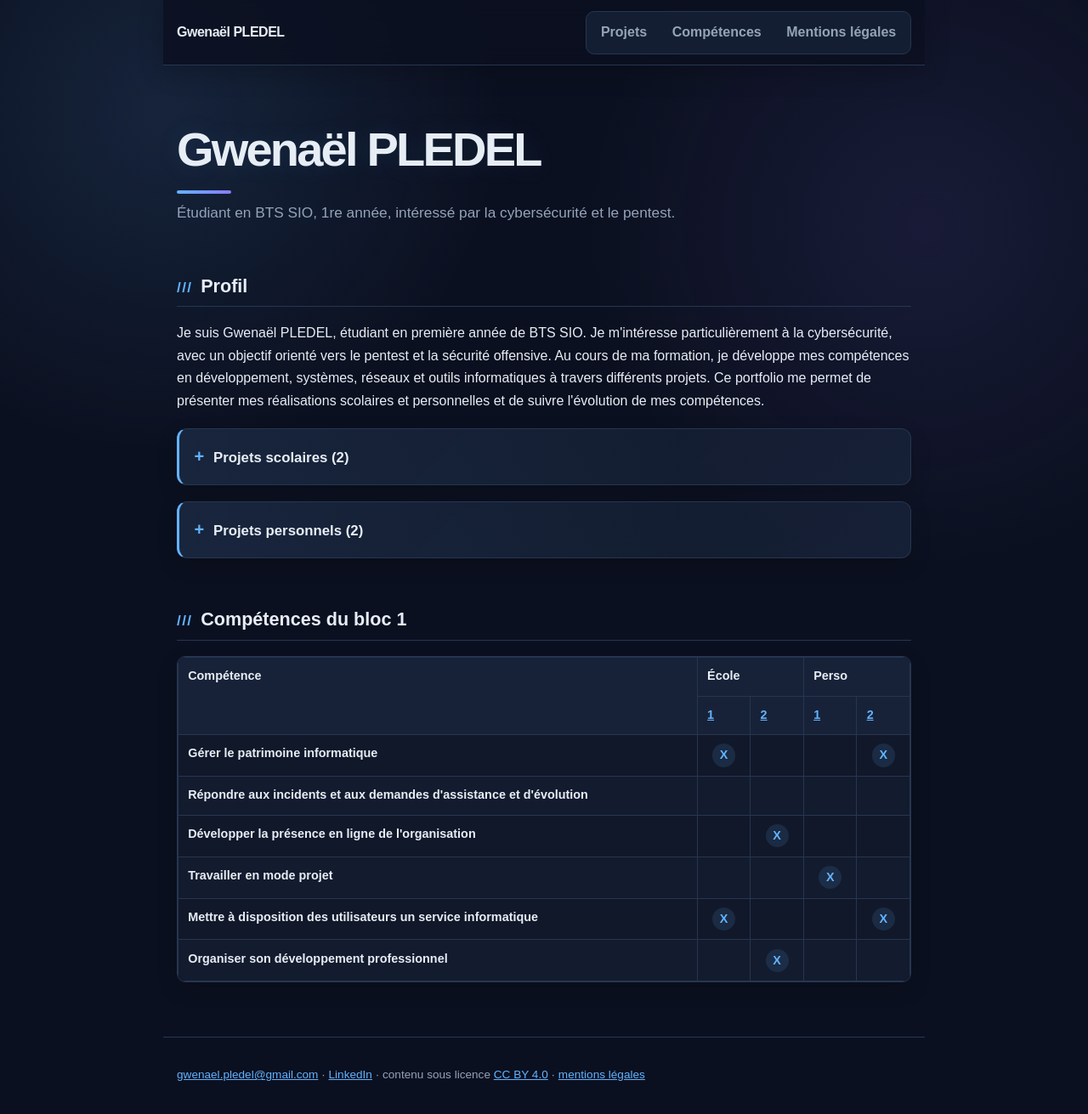
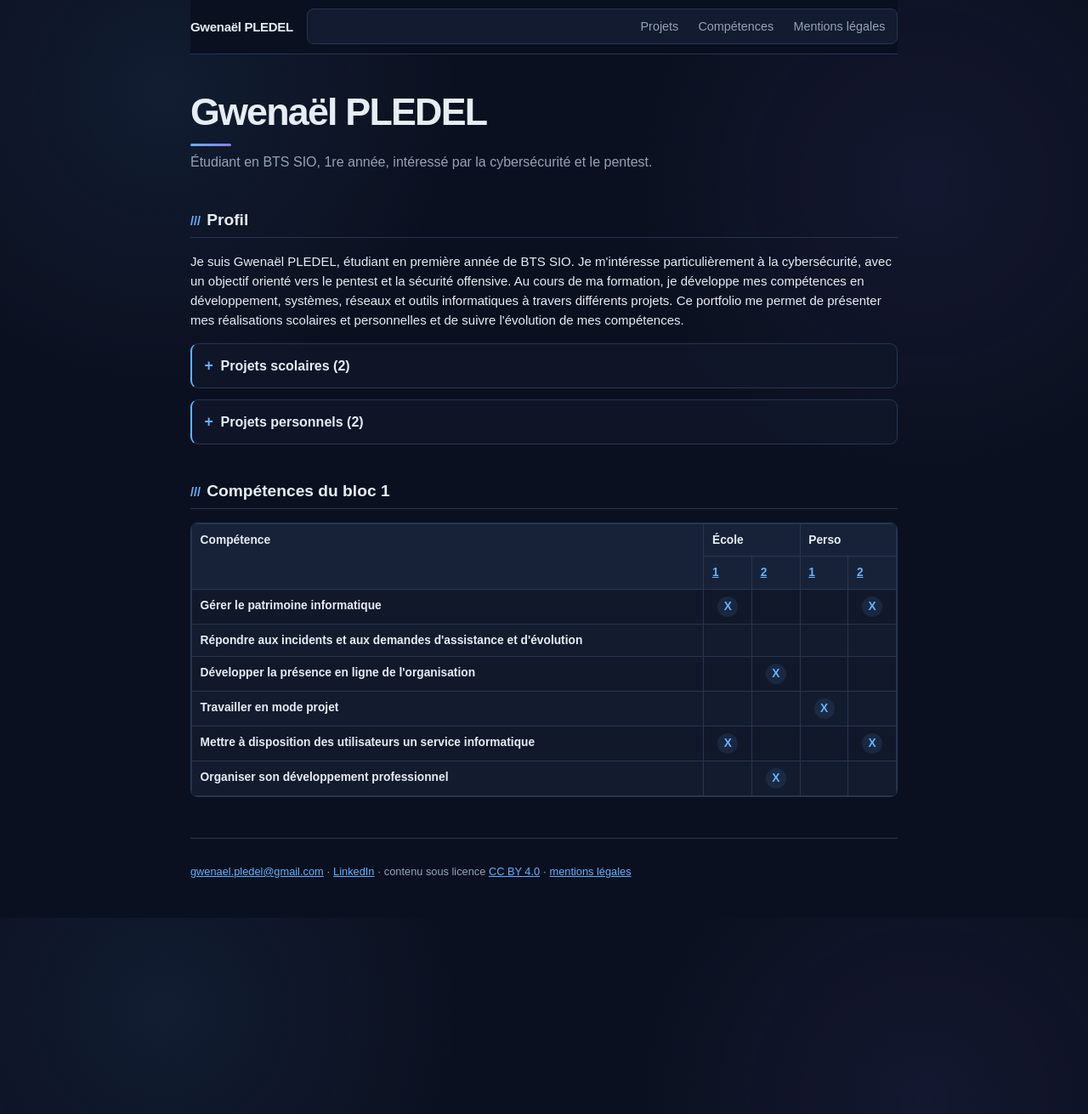
Before and after one commit to vzsca/Portfolio-Gwenael, a Jekyll site: the page built from index.html, in a window 1280 px wide and 1330 px high. Shown: the top 1311 px of the window at 85% size. Built offline with Jekyll 4.4.1, drawn with Linux system fonts in a browser that asks for light colours.

Commit message:
Rendre le portfolio plus compact et naturel

```diff
--- a/css/style.css
+++ b/css/style.css
@@ -7,7 +7,7 @@
   --surface: #11182a;
   --surface-2: #172238;
   --border: #263650;
-  --glow: rgba(99, 179, 255, .2);
+  --glow: rgba(99, 179, 255, .16);
 }
 
 * { box-sizing: border-box; }
@@ -17,41 +17,36 @@ html { scroll-behavior: smooth; }
 body {
   margin: 0;
   color: var(--text);
-  font: 16px/1.65 Arial, Helvetica, sans-serif;
+  font: 15px/1.55 Arial, Helvetica, sans-serif;
   background:
-    radial-gradient(circle at 15% 10%, rgba(99,179,255,.12), transparent 25rem),
-    radial-gradient(circle at 85% 20%, rgba(139,124,255,.10), transparent 25rem),
+    radial-gradient(circle at 15% 10%, rgba(99,179,255,.08), transparent 22rem),
+    radial-gradient(circle at 85% 20%, rgba(139,124,255,.07), transparent 22rem),
     var(--background);
 }
 
 header, main, footer {
-  max-width: 56rem;
+  width: min(100% - 2rem, 52rem);
   margin: 0 auto;
-  padding-left: 1rem;
-  padding-right: 1rem;
 }
 
 header {
-  padding-top: .8rem;
-  padding-bottom: .8rem;
+  padding: .65rem 0;
   display: flex;
-  flex-wrap: wrap;
-  justify-content: space-between;
   align-items: center;
-  gap: .7rem 1.25rem;
-  background: rgba(11,16,32,.82);
+  gap: 1rem;
+  background: rgba(11,16,32,.9);
   border-bottom: 1px solid var(--border);
-  box-shadow: 0 8px 30px rgba(0,0,0,.2);
   position: sticky;
   top: 0;
   z-index: 10;
-  backdrop-filter: blur(12px);
+  backdrop-filter: blur(10px);
 }
 
 .site {
   margin: 0;
-  font-weight: 800;
-  letter-spacing: -.03em;
+  font-weight: 700;
+  letter-spacing: -.02em;
+  white-space: nowrap;
 }
 
 .site a {
@@ -62,124 +57,120 @@ header {
 
 .site a:hover { color: var(--accent); }
 
+nav { flex: 1; }
+
 nav ul {
   list-style: none;
-  padding: .25rem;
+  padding: .2rem;
   margin: 0;
   display: flex;
-  flex-wrap: wrap;
-  gap: .25rem;
+  justify-content: flex-end;
+  gap: .15rem;
   border: 1px solid var(--border);
-  border-radius: 10px;
-  background: rgba(23,34,56,.8);
+  border-radius: 8px;
+  background: rgba(23,34,56,.65);
 }
 
 nav a {
   display: block;
-  padding: .45rem .8rem;
-  border-radius: 7px;
+  padding: .35rem .65rem;
+  border-radius: 6px;
   color: var(--muted);
   text-decoration: none;
-  font-weight: 700;
-  transition: color .2s ease, background .2s ease, transform .2s ease;
+  font-size: .9rem;
+  transition: color .2s ease, background .2s ease;
 }
 
 nav a:hover,
 nav a:focus {
   color: var(--text);
-  background: rgba(99,179,255,.12);
-  transform: translateY(-2px);
+  background: rgba(99,179,255,.1);
 }
 
 nav a:focus-visible,
 a:focus-visible {
   outline: 2px solid var(--accent);
-  outline-offset: 3px;
+  outline-offset: 2px;
 }
 
 main {
-  padding-top: 1rem;
-  animation: pageIn .65s ease both;
+  padding-top: .5rem;
+  animation: pageIn .45s ease both;
 }
 
 h1, h2, h3 { line-height: 1.25; }
 
 h1 {
-  font-size: clamp(2.3rem, 7vw, 3.5rem);
-  letter-spacing: -.05em;
-  margin: 3rem 0 .5rem;
-  text-shadow: 0 0 30px rgba(99,179,255,.12);
+  font-size: clamp(2rem, 5vw, 2.8rem);
+  letter-spacing: -.04em;
+  margin: 2rem 0 .4rem;
 }
 
 h1::after {
   content: "";
   display: block;
-  width: 4rem;
-  height: 4px;
-  margin-top: .8rem;
+  width: 3rem;
+  height: 3px;
+  margin-top: .6rem;
   border-radius: 99px;
   background: linear-gradient(90deg, var(--accent), var(--accent-2));
-  animation: lineIn .8s ease both;
+  animation: lineIn .6s ease both;
 }
 
 h2 {
-  font-size: 1.35rem;
-  margin-top: 3rem;
-  padding: .7rem 0 .6rem;
+  font-size: 1.2rem;
+  margin-top: 2.2rem;
+  padding: .5rem 0;
   border-bottom: 1px solid var(--border);
-  scroll-margin-top: 6rem;
+  scroll-margin-top: 5rem;
 }
 
 h2::before {
   content: "///";
-  margin-right: .6rem;
+  margin-right: .45rem;
   color: var(--accent);
-  font-size: .8em;
-  letter-spacing: .08em;
+  font-size: .75em;
 }
 
-h3 { font-size: 1.05rem; margin: 0 0 .3rem; }
+h3 { font-size: 1rem; margin: 0 0 .25rem; }
 
 a { color: var(--accent); }
 
 .sous-titre {
   color: var(--muted);
-  font-size: 1.08rem;
-  max-width: 46rem;
-  margin: 0 0 2.2rem;
+  font-size: 1rem;
+  max-width: 44rem;
+  margin: 0 0 1.5rem;
 }
 
-.meta { color: var(--muted); font-size: .85rem; }
+.meta { color: var(--muted); font-size: .82rem; }
 
 .section-repliable {
-  background: linear-gradient(135deg, rgba(17,24,42,.96), rgba(23,34,56,.9));
+  background: rgba(17,24,42,.82);
   border: 1px solid var(--border);
-  border-left: 3px solid var(--accent);
-  border-radius: 12px;
-  margin: 1.2rem 0;
-  box-shadow: 0 8px 25px rgba(0,0,0,.16);
+  border-left: 2px solid var(--accent);
+  border-radius: 9px;
+  margin: .8rem 0;
   overflow: hidden;
-  transition: transform .25s ease, border-color .25s ease, box-shadow .25s ease;
+  transition: border-color .2s ease, box-shadow .2s ease;
 }
 
 .section-repliable:hover {
-  transform: translateY(-3px);
   border-color: #365274;
-  box-shadow: 0 12px 35px rgba(0,0,0,.24), 0 0 25px var(--glow);
+  box-shadow: 0 8px 22px rgba(0,0,0,.16);
 }
 
 .section-repliable > summary {
   cursor: pointer;
   list-style: none;
-  padding: 1rem 1.1rem;
-  font-weight: 800;
-  font-size: 1.05rem;
-  background: linear-gradient(90deg, rgba(99,179,255,.09), transparent 70%);
+  padding: .75rem .9rem;
+  font-weight: 700;
+  font-size: 1rem;
   transition: background .2s ease;
 }
 
 .section-repliable > summary:hover {
-  background: linear-gradient(90deg, rgba(99,179,255,.16), transparent 70%);
+  background: rgba(99,179,255,.06);
 }
 
 .section-repliable > summary::-webkit-details-marker { display: none; }
@@ -187,52 +178,44 @@ a { color: var(--accent); }
 .section-repliable > summary::before {
   content: "+";
   display: inline-block;
-  width: 1.4rem;
+  width: 1.2rem;
   color: var(--accent);
-  font-size: 1.25rem;
-  transition: transform .25s ease;
+  font-size: 1.1rem;
 }
 
-.section-repliable[open] > summary::before {
-  content: "−";
-  transform: rotate(180deg);
-}
+.section-repliable[open] > summary::before { content: "−"; }
 
-.section-contenu { padding: .1rem 1rem 1rem; }
+.section-contenu { padding: .05rem .9rem .8rem; }
 
-.section-contenu > :first-child { margin-top: .65rem; }
+.section-contenu > :first-child { margin-top: .5rem; }
 
 .carte {
-  background: rgba(17,24,42,.9);
+  background: rgba(17,24,42,.75);
   border: 1px solid var(--border);
-  border-radius: 9px;
-  padding: 1rem 1.1rem;
-  margin: .8rem 0;
-  box-shadow: 0 3px 12px rgba(0,0,0,.12);
-  transition: transform .22s ease, border-color .22s ease, box-shadow .22s ease;
+  border-radius: 7px;
+  padding: .8rem .9rem;
+  margin: .6rem 0;
+  transition: transform .18s ease, border-color .18s ease;
 }
 
 .carte:hover {
-  transform: translateY(-4px);
+  transform: translateY(-2px);
   border-color: #3d5b7e;
-  box-shadow: 0 10px 25px rgba(0,0,0,.22), 0 0 18px rgba(99,179,255,.08);
 }
 
 .carte h3 a {
   color: var(--text);
   text-decoration: none;
-  transition: color .2s ease;
 }
 
 .carte h3 a:hover { color: var(--accent); }
 
-.carte p { margin: .25rem 0; }
+.carte p { margin: .2rem 0; }
 
 .defile {
   overflow-x: auto;
   border: 1px solid var(--border);
-  border-radius: 10px;
-  box-shadow: 0 8px 25px rgba(0,0,0,.16);
+  border-radius: 8px;
 }
 
 table {
@@ -240,12 +223,12 @@ table {
   width: 100%;
   min-width: 34rem;
   background: var(--surface);
-  font-size: .9rem;
+  font-size: .86rem;
 }
 
 th, td {
   border: 1px solid var(--border);
-  padding: .65rem .7rem;
+  padding: .5rem .6rem;
   text-align: left;
   vertical-align: top;
 }
@@ -256,77 +239,68 @@ thead th {
 }
 
 tbody tr { transition: background .15s ease; }
-
-tbody tr:nth-child(even) { background: rgba(23,34,56,.35); }
-
-tbody tr:hover { background: rgba(99,179,255,.08); }
+tbody tr:nth-child(even) { background: rgba(23,34,56,.3); }
+tbody tr:hover { background: rgba(99,179,255,.06); }
 
 td.case {
   text-align: center;
-  min-width: 2.5rem;
-  font-weight: 800;
+  min-width: 2.2rem;
+  font-weight: 700;
 }
 
 td.case a {
   display: inline-flex;
   align-items: center;
   justify-content: center;
-  min-width: 1.7rem;
-  min-height: 1.7rem;
+  min-width: 1.5rem;
+  min-height: 1.5rem;
   border-radius: 50%;
-  background: rgba(99,179,255,.12);
+  background: rgba(99,179,255,.1);
   color: var(--accent);
   text-decoration: none;
-  transition: transform .2s ease, box-shadow .2s ease;
+  transition: transform .15s ease;
 }
 
-td.case a:hover {
-  transform: scale(1.15);
-  box-shadow: 0 0 14px rgba(99,179,255,.35);
-}
+td.case a:hover { transform: scale(1.1); }
 
 img {
   display: block;
   width: auto;
-  max-width: 75%;
-  max-height: 650px;
+  max-width: 72%;
+  max-height: 560px;
   height: auto;
-  margin: .9rem 0;
+  margin: .75rem 0;
   border: 1px solid var(--border);
-  border-radius: 9px;
-  box-shadow: 0 8px 25px rgba(0,0,0,.2);
-  transition: transform .3s ease, box-shadow .3s ease;
+  border-radius: 7px;
+  box-shadow: 0 6px 18px rgba(0,0,0,.18);
+  transition: transform .2s ease;
 }
 
-img:hover {
-  transform: translateY(-3px);
-  box-shadow: 0 12px 30px rgba(0,0,0,.3);
-}
+img:hover { transform: translateY(-2px); }
 
 code {
   color: #b9d9ff;
-  background: rgba(99,179,255,.1);
-  padding: .1rem .3rem;
-  border-radius: 4px;
+  background: rgba(99,179,255,.08);
+  padding: .08rem .25rem;
+  border-radius: 3px;
 }
 
 footer {
-  margin-top: 4rem;
-  padding-top: 1.2rem;
-  padding-bottom: 2.5rem;
+  margin-top: 3rem;
+  padding: 1rem 0 2rem;
   color: var(--muted);
-  font-size: .85rem;
+  font-size: .8rem;
   border-top: 1px solid var(--border);
 }
 
 @keyframes pageIn {
-  from { opacity: 0; transform: translateY(12px); }
+  from { opacity: 0; transform: translateY(8px); }
   to { opacity: 1; transform: translateY(0); }
 }
 
 @keyframes lineIn {
   from { width: 0; opacity: 0; }
-  to { width: 4rem; opacity: 1; }
+  to { width: 3rem; opacity: 1; }
 }
 
 @media (prefers-reduced-motion: reduce) {
@@ -338,14 +312,21 @@ footer {
   }
 }
 
-@media (max-width: 700px) {
-  img { max-width: 100%; max-height: none; }
+@media (max-width: 600px) {
+  header {
+    align-items: flex-start;
+    flex-direction: column;
+    gap: .4rem;
+  }
+
+  nav { width: 100%; }
+
+  nav ul { justify-content: flex-start; }
+
+  img {
+    max-width: 100%;
+    max-height: none;
+  }
+
+  h1 { margin-top: 1.5rem; }
 }
-
-@media (max-width: 520px) {
-  h1 { margin-top: 2rem; }
-  header { align-items: flex-start; }
-  nav ul { gap: .2rem; }
-  nav a { padding: .4rem .6rem; }
-  .carte { padding: .9rem; }
-}
```
